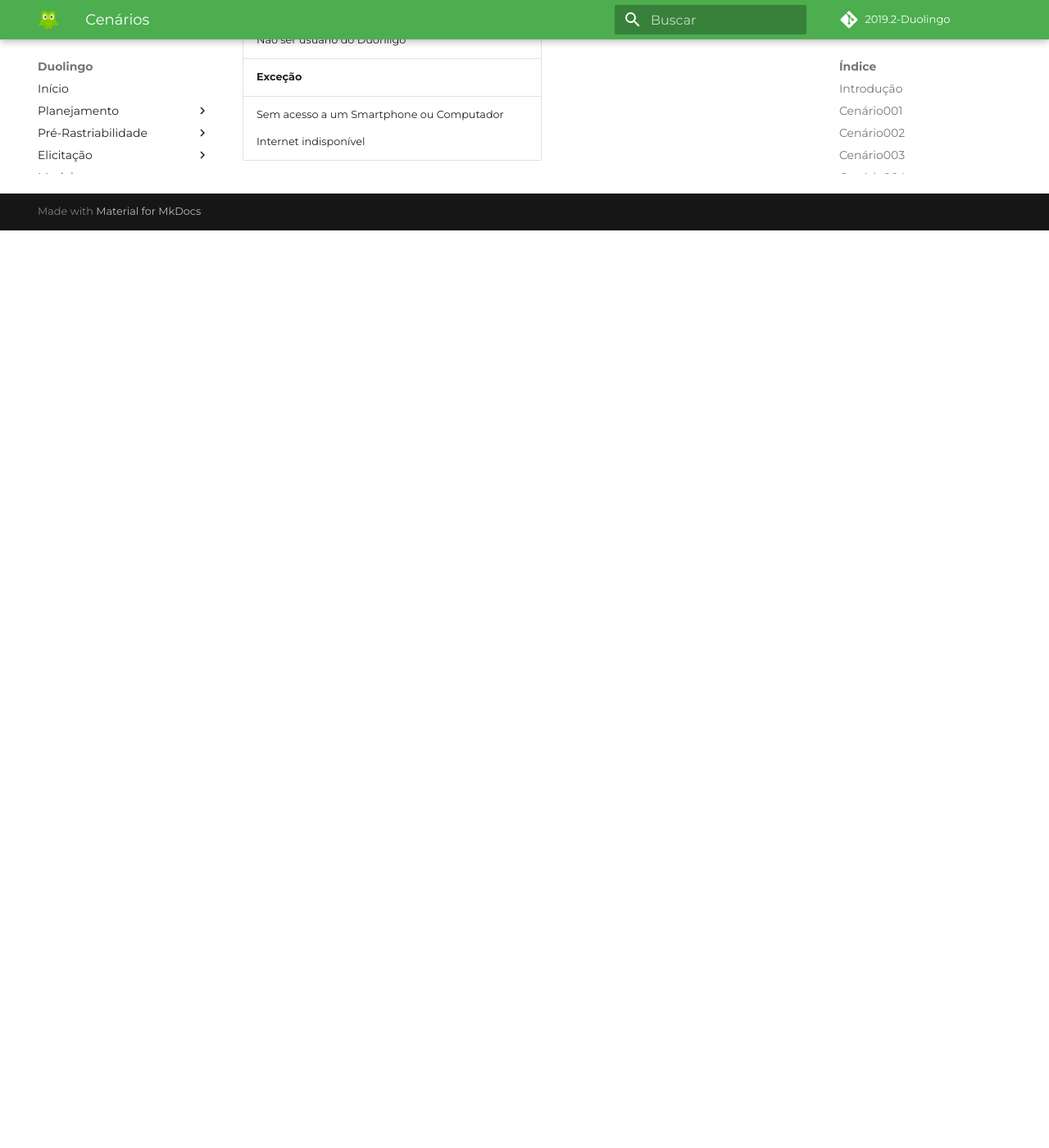
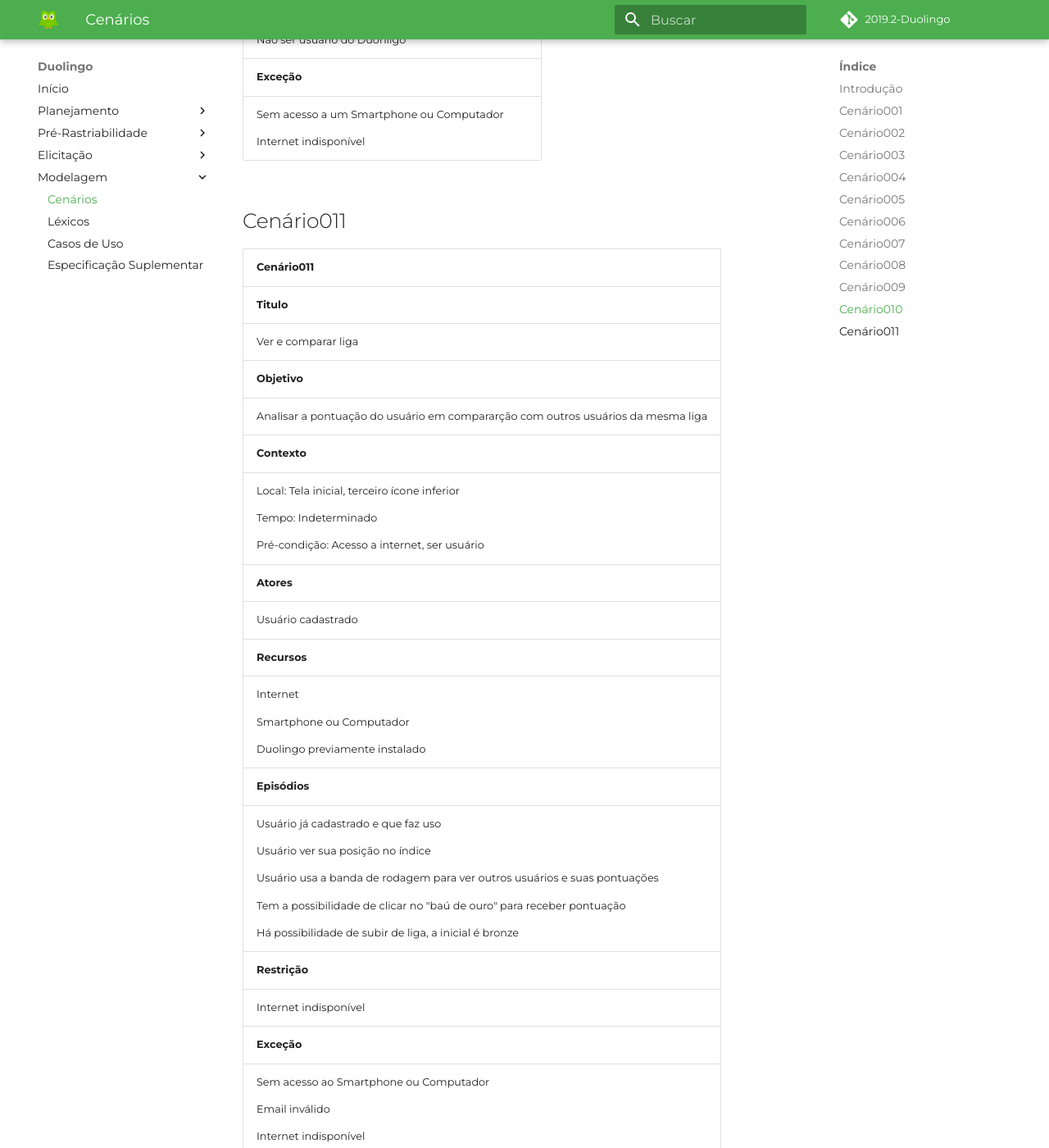
Before and after one commit to requisitos-Duolingo/Duolingo, an MkDocs documentation site: the page built from docs/modelagem/Cenarios.md, in a window 1280 px wide and 1400 px high, scrolled down 11923 px. Shown: the whole window at 82% size. Built offline with MkDocs 1.6.1 and Material for MkDocs 9.7.7, drawn with Linux system fonts in a browser that asks for light colours; some web fonts are replaced; comment, search, counter and statistics services are not loaded; before the commit the page ends 12204 px from its top, so only the background shows below that.

Commit message:
Update Cenarios.md

```diff
--- a/docs/modelagem/Cenarios.md
+++ b/docs/modelagem/Cenarios.md
@@ -219,3 +219,24 @@
 |<p>Internet indisponível</p> <p>Não ser usuário do Duonligo</p>|
 |**Exceção**   |
 |<p>Sem acesso a um Smartphone ou Computador</p> <p>Internet indisponível</p>|
+
+## Cenário011
+
+|**Cenário011**|
+|--------------|
+|**Titulo**    |
+|Ver e comparar liga|
+|**Objetivo**  |
+|Analisar a pontuação do usuário em compararção com outros usuários da mesma liga|
+|**Contexto**  |
+|<p>Local: Tela inicial, terceiro ícone inferior</p> <p>Tempo: Indeterminado</p> <p>Pré-condição: Acesso a internet, ser usuário</p>|
+|**Atores**    |
+|Usuário cadastrado|
+|**Recursos**  |
+|<p>Internet</p> <p>Smartphone ou Computador</p> <p>Duolingo previamente instalado</p>|
+|**Episódios** |
+|<p>Usuário já cadastrado e que faz uso</p> <p>Usuário ver sua posição no índice</p> <p>Usuário usa a banda de rodagem para ver outros usuários e suas pontuações</p> <p>Tem a possibilidade de clicar no "baú de ouro" para receber pontuação</p> <p>Há possibilidade de subir de liga, a inicial é bronze</p> |
+|**Restrição** |
+|Internet indisponível|
+|**Exceção**   |
+|<p>Sem acesso ao Smartphone ou Computador</p> <p>Email inválido</p> <p>Internet indisponível</p>|
```
